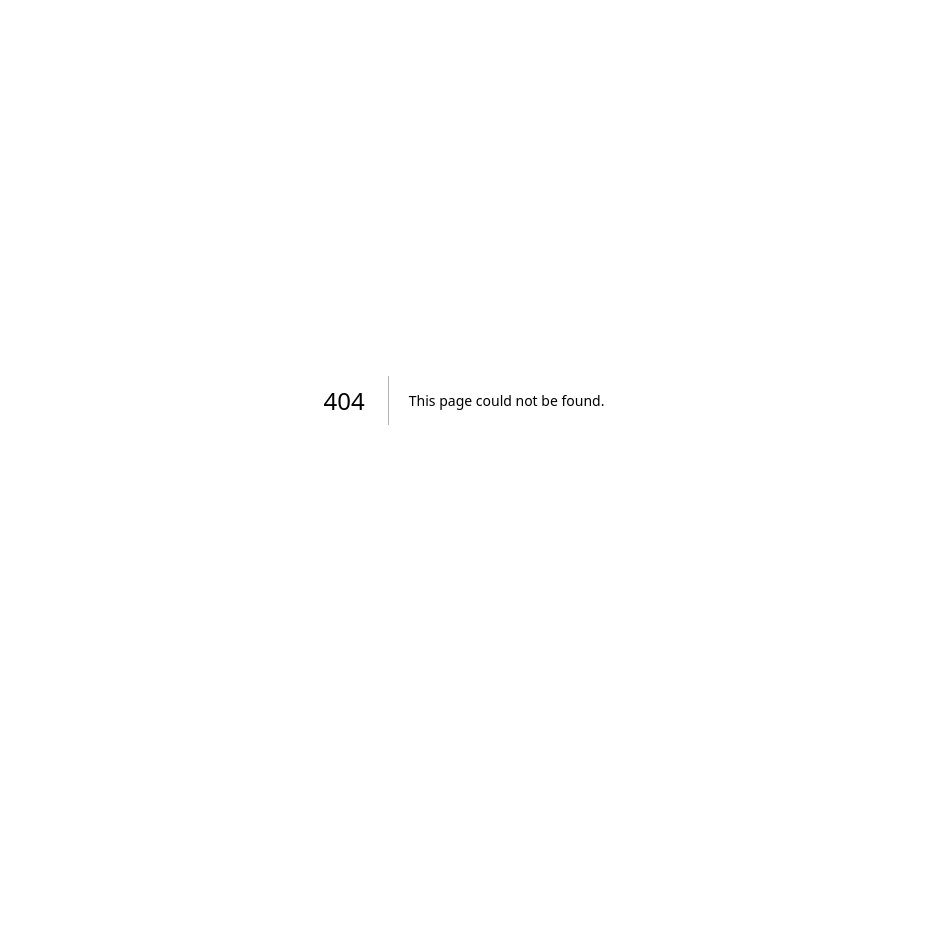
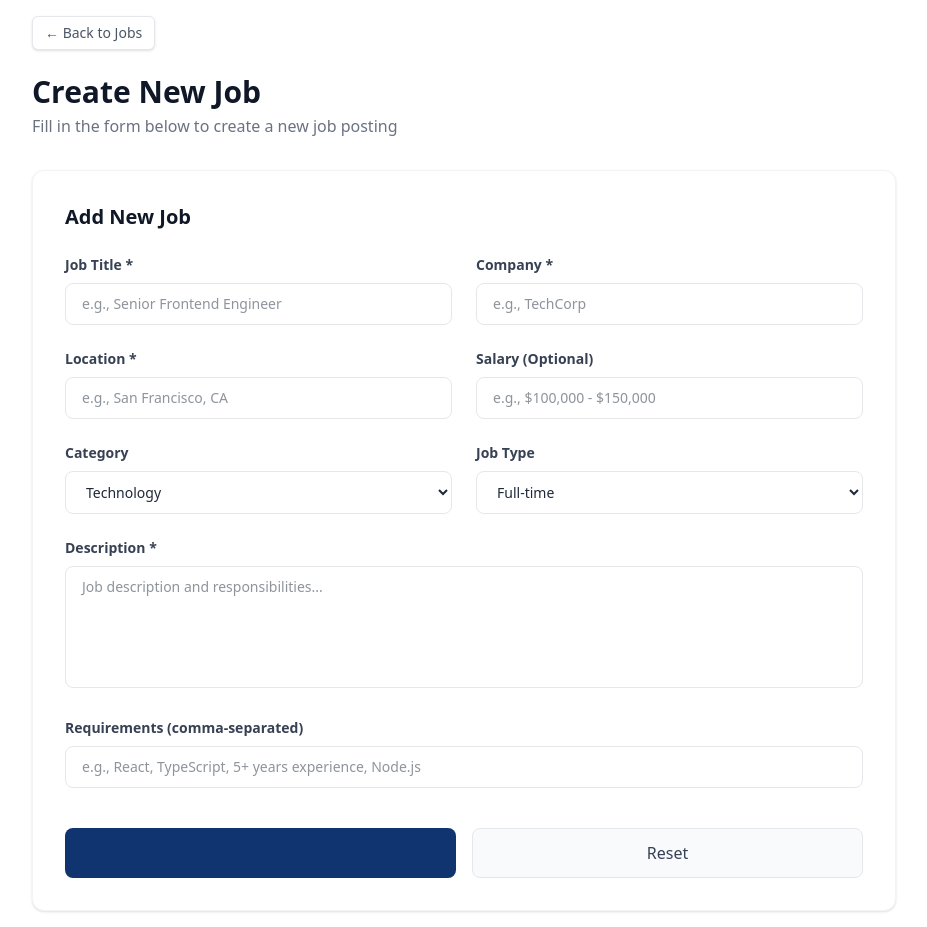
Before and after one commit to Abbos1309/G91-project, a Next.js app: page /admin/create-job in a window 1280 px wide. Before the commit this address had no page. Shown: the whole page, without its empty margins (176-1103 px from the left). Before the commit the page ends 800 px from the top, so only its background shows below. Built offline with nearby package versions, Linux system fonts and the light colour scheme.

Commit message:
yangi sahifa fayllari qo'shildi

```diff
--- /dev/null
+++ b/app/admin/create-job/page.tsx
@@ -0,0 +1,142 @@
+'use client';
+
+import { useRouter } from 'next/navigation';
+export default function CreateJob() {
+  const router = useRouter();
+
+
+
+
+
+
+
+
+
+
+  return (
+    <div className="w-full max-w-4xl mx-auto p-4">
+      <button
+        className="flex items-center text-sm font-medium text-gray-600 hover:text-gray-900 border border-gray-200 rounded-md px-3 py-1.5 bg-white shadow-sm mb-6 transition-all"
+      >
+        ← Back to Jobs
+      </button>
+
+      <h1 className="text-3xl font-bold text-gray-900 mb-1">Create New Job</h1>
+      <p className="text-gray-500 mb-8">Fill in the form below to create a new job posting</p>
+
+      <div className="bg-white rounded-xl border border-gray-100 shadow-sm p-8">
+        <h2 className="text-xl font-bold text-gray-900 mb-6">Add New Job</h2>
+
+        <form  className="space-y-6">
+          <div className="grid grid-cols-1 md:grid-cols-2 gap-6">
+            <div>
+              <label className="block text-sm font-semibold text-gray-700 mb-2">Job Title *</label>
+              <input
+                type="text"
+                name="title"
+                required
+
+                placeholder="e.g., Senior Frontend Engineer"
+                className="w-full px-4 py-2.5 border border-gray-200 rounded-lg text-sm focus:outline-none focus:ring-2 focus:ring-[#0f3470] focus:border-transparent text-gray-800"
+              />
+            </div>
+            <div>
+              <label className="block text-sm font-semibold text-gray-700 mb-2">Company *</label>
+              <input
+                type="text"
+                name="company"
+                required
+                placeholder="e.g., TechCorp"
+                className="w-full px-4 py-2.5 border border-gray-200 rounded-lg text-sm focus:outline-none focus:ring-2 focus:ring-[#0f3470] focus:border-transparent text-gray-800"
+              />
+            </div>
+          </div>
+
+          <div className="grid grid-cols-1 md:grid-cols-2 gap-6">
+            <div>
+              <label className="block text-sm font-semibold text-gray-700 mb-2">Location *</label>
+              <input
+                type="text"
+                name="location"
+                required
+                placeholder="e.g., San Francisco, CA"
+                className="w-full px-4 py-2.5 border border-gray-200 rounded-lg text-sm focus:outline-none focus:ring-2 focus:ring-[#0f3470] focus:border-transparent text-gray-800"
+              />
+            </div>
+            <div>
+              <label className="block text-sm font-semibold text-gray-700 mb-2">Salary (Optional)</label>
+              <input
+                type="text"
+                name="salary"
+                placeholder="e.g., $100,000 - $150,000"
+                className="w-full px-4 py-2.5 border border-gray-200 rounded-lg text-sm focus:outline-none focus:ring-2 focus:ring-[#0f3470] focus:border-transparent text-gray-800"
+              />
+            </div>
+          </div>
+
+          <div className="grid grid-cols-1 md:grid-cols-2 gap-6">
+            <div>
+              <label className="block text-sm font-semibold text-gray-700 mb-2">Category</label>
+              <select
+                name="category"
+                className="w-full px-4 py-2.5 border border-gray-200 rounded-lg text-sm bg-white focus:outline-none focus:ring-2 focus:ring-[#0f3470] text-gray-800"
+              >
+                <option value="Technology">Technology</option>
+                <option value="Design">Design</option>
+                <option value="Marketing">Marketing</option>
+                <option value="Management">Management</option>
+              </select>
+            </div>
+            <div>
+              <label className="block text-sm font-semibold text-gray-700 mb-2">Job Type</label>
+              <select
+                name="jobType"
+                className="w-full px-4 py-2.5 border border-gray-200 rounded-lg text-sm bg-white focus:outline-none focus:ring-2 focus:ring-[#0f3470] text-gray-800"
+              >
+                <option value="Full-time">Full-time</option>
+                <option value="Part-time">Part-time</option>
+                <option value="Remote">Remote</option>
+                <option value="Contract">Contract</option>
+              </select>
+            </div>
+          </div>
+
+          <div>
+            <label className="block text-sm font-semibold text-gray-700 mb-2">Description *</label>
+            <textarea
+              name="description"
+              required
+              rows={5}
+              placeholder="Job description and responsibilities..."
+              className="w-full px-4 py-2.5 border border-gray-200 rounded-lg text-sm focus:outline-none focus:ring-2 focus:ring-[#0f3470] text-gray-800 resize-none"
+            />
+          </div>
+
+          <div>
+            <label className="block text-sm font-semibold text-gray-700 mb-2">Requirements (comma-separated)</label>
+            <input
+              type="text"
+              name="requirements"
+              placeholder="e.g., React, TypeScript, 5+ years experience, Node.js"
+              className="w-full px-4 py-2.5 border border-gray-200 rounded-lg text-sm focus:outline-none focus:ring-2 focus:ring-[#0f3470] text-gray-800"
+            />
+          </div>
+
+          <div className="grid grid-cols-1 sm:grid-cols-2 gap-4 pt-4">
+            <button
+              type="submit"
+              className="w-full bg-[#0f3470] text-white py-3 rounded-lg font-medium hover:bg-[#0b2856] transition-colors disabled:bg-gray-400"
+            >
+            </button>
+            <button
+              type="button"
+              className="w-full bg-gray-50 text-gray-700 border border-gray-200 py-3 rounded-lg font-medium hover:bg-gray-100 transition-colors"
+            >
+              Reset
+            </button>
+          </div>
+        </form>
+      </div>
+    </div>
+  );
+}
--- a/app/page.tsx
+++ b/app/page.tsx
@@ -1,4 +1,3 @@
-import Image from "next/image";
 
 export default function Home() {
   return (
```
